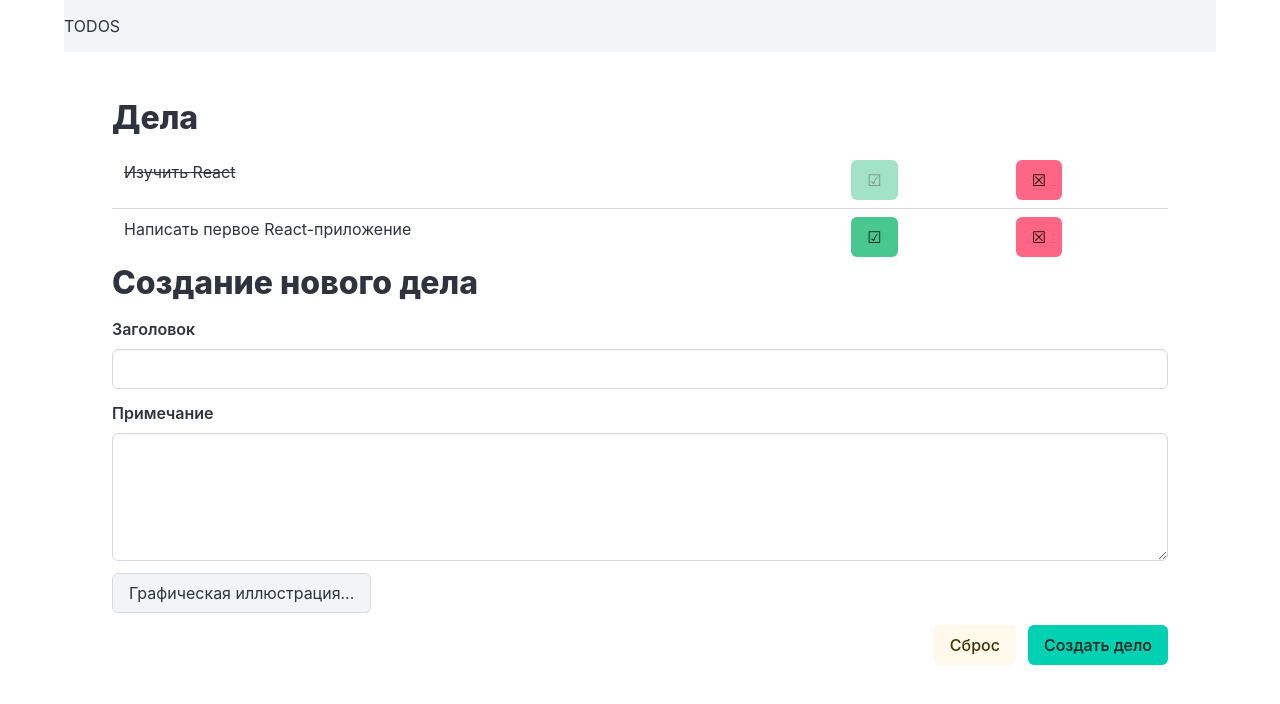
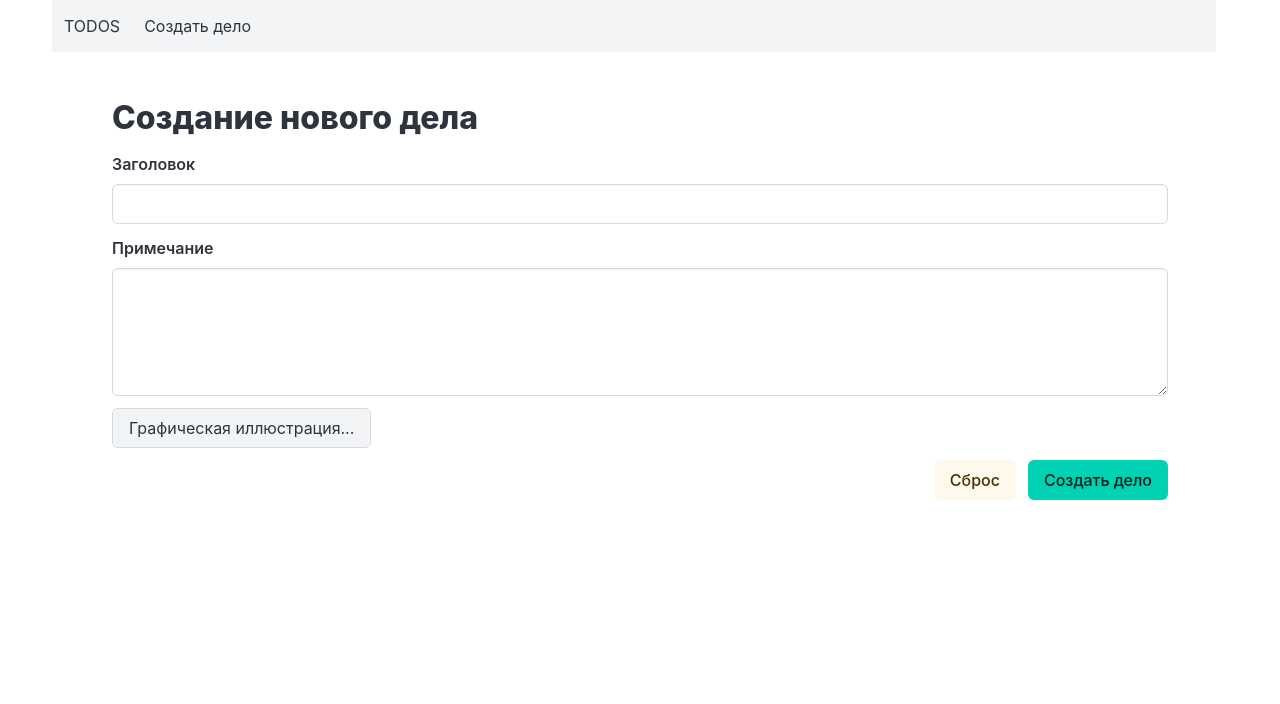
Before and after one commit to komAr971/todos, a React (Create React App) app: page /add in a window 1280 px wide. Shown: the top 704 px of the page. Built offline with nearby package versions, Linux system fonts and the light colour scheme.

Commit message:
add react router (#2)
Co-authored-by: Korostelev Konstantin <korostel97@tutamail.com>

```diff
--- a/package.json
+++ b/package.json
@@ -10,6 +10,7 @@
     "bulma": "^1.0.3",
     "react": "^19.0.0",
     "react-dom": "^19.0.0",
+    "react-router-dom": "^7.12.0",
     "react-scripts": "5.0.1",
     "web-vitals": "^2.1.4"
   },
--- a/src/App.js
+++ b/src/App.js
@@ -1,43 +1,46 @@
 import { useState } from "react";
 
-import TodoList from "./TodoList";
-import TodoAdd from "./TodoAdd";
-import initialTodos from "./todos";
+import { Outlet, NavLink } from "react-router-dom";
 
 
 export default function App() {
-  const [todos, setTodos] = useState(initialTodos);
+  const [showMenu, setShowMenu] = useState(false);
 
-  const setDone = key => {
-    const newTodos = [...todos];
-    const deed = newTodos.find(current => current.key === key);
-    if (deed) {
-      deed.done = true;
-    }
-    setTodos(newTodos);
-  }
-
-  const del = key => {
-    const newTodos = todos.filter(current => current.key !== key);
-    setTodos(newTodos);
-  }
-
-  const add = deed => {
-    setTodos([...todos, deed]);
+  const handleBurgerClick = evt => {
+    evt.preventDefault();
+    setShowMenu(!showMenu);
   }
 
   return(
     <div className="container">
       <nav className="navbar is-light">
         <div className="navbar-brand">
-          <span className="navbar-item is-uppercase">
+          <NavLink
+            to="/"
+            className={ (isActive) => 'navbar-item is-uppercase' + (isActive ? ' is-active' : '') }
+          >
             Todos
-          </span>
+          </NavLink>
+          <a href="/" className={showMenu ? 'navbar-burger is-active' : 'navbar-burger' } onClick={handleBurgerClick}>
+            <span></span>
+            <span></span>
+            <span></span>
+            <span></span>
+          </a>
+        </div>
+        <div className={showMenu ? 'navbar-menu is-active' : 'navbar-menu'} onClick={handleBurgerClick}>
+          <div className="navbar-start">
+            <NavLink
+              to="/add"
+              className={ (isActive) => 'navbar-item' + (isActive ? ' is-active' : '') }
+            >
+              Создать дело
+            </NavLink>
+          </div>
         </div>
       </nav>
       <main className="content px-6 py-6">
-        <TodoList list={todos} setDone={setDone} del={del}/>
-        <TodoAdd add={add}/>
+        <Outlet />
       </main>
     </div>
   )
--- a/src/TodoAdd.js
+++ b/src/TodoAdd.js
@@ -1,9 +1,12 @@
 import { useState } from "react";
+import { useSubmit } from "react-router-dom";
 
-export default function TodoAdd(props) {
+export default function TodoAdd() {
   const [title, setTitle] = useState('');
   const [desc, setDesc] = useState('');
   const [image, setImage] = useState('');
+
+  const submit = useSubmit();
 
   const handleImageChange = evt => {
     const cFiles = evt.target.files;
@@ -20,12 +23,7 @@ export default function TodoAdd(props) {
 
   const handleFormSubmit = evt => {
     evt.preventDefault();
-    const newDeed = { title, desc, image, done: false };
-    const date = new Date();
-    newDeed.createdAt = date.toLocaleString();
-    newDeed.key = date.getTime();
-    props.add(newDeed);
-    evt.target.reset();
+    submit({title, desc, image}, {action: '/add', method: 'post'});
   };
 
   const handleFormReset = () => {
--- a/src/TodoList.js
+++ b/src/TodoList.js
@@ -1,10 +1,14 @@
-export default function TodoList(props) {
+import { useLoaderData } from "react-router-dom";
+
+export default function TodoList() {
+  const list = useLoaderData();
+
   return (
     <section>
       <h1>Дела</h1>
       <table className="table is-hoverable is-fullwidth">
         <tbody>
-          {props.list.map(item => (
+          {list.map(item => (
             <tr key={item.key}>
               <td>
                 {item.done && <del>{item.title}</del>}
@@ -15,7 +19,7 @@ export default function TodoList(props) {
                   className="button is-success"
                   title="Выполнено"
                   disabled={item.done}
-                  onClick={() => props.setDone(item.key)}
+                  //onClick={() => props.setDone(item.key)}
                 >
                   &#9745;
                 </button>
@@ -24,7 +28,7 @@ export default function TodoList(props) {
                 <button
                   className="button is-danger"
                   title="Удалить"
-                  onClick={() => props.del(item.key)}
+                  //onClick={() => props.del(item.key)}
                 >
                   &#9746;
                 </button>
--- /dev/null
+++ b/src/api.js
@@ -0,0 +1,22 @@
+import { redirect } from "react-router-dom";
+
+import todos from './todos.js';
+
+export function getTodos() {
+  return todos;
+}
+
+export async function addTodo({ request }) {
+  const fd = await request.formData();
+  const date = new Date();
+  const newTodo = {
+    title: fd.get('title'),
+    desc: fd.get('desc'),
+    image: fd.get('image'),
+    done: false,
+    createdAt: date.toLocaleString(),
+    key: date.getTime()
+  };
+  todos.push(newTodo);
+  return redirect('/');
+}
--- a/src/index.js
+++ b/src/index.js
@@ -1,13 +1,15 @@
 import React from 'react';
 import ReactDOM from 'react-dom/client';
 import 'bulma/css/bulma.css'
-import App from './App';
+import { RouterProvider } from 'react-router-dom';
 import reportWebVitals from './reportWebVitals';
+
+import router from './router.js';
 
 const root = ReactDOM.createRoot(document.getElementById('root'));
 root.render(
   <React.StrictMode>
-    <App />
+    <RouterProvider router={router}/>
   </React.StrictMode>
 );
 
--- /dev/null
+++ b/src/router.js
@@ -0,0 +1,17 @@
+import { createRoutesFromElements, createBrowserRouter, Route } from "react-router-dom";
+
+import App from "./App.js";
+import TodoList from "./TodoList.js";
+import TodoAdd from "./TodoAdd.js";
+import { getTodos, addTodo } from "./api.js";
+
+const router = createBrowserRouter(
+  createRoutesFromElements(
+    <Route path='/' element={<App />}>
+      <Route index={true} element={<TodoList />} loader={getTodos} />
+      <Route path='add' element={<TodoAdd />} action={addTodo} />
+    </Route>
+  )
+)
+
+export default router;
```
Also changed, not shown: 1 other file (tests, documents, lock files or other folders).
